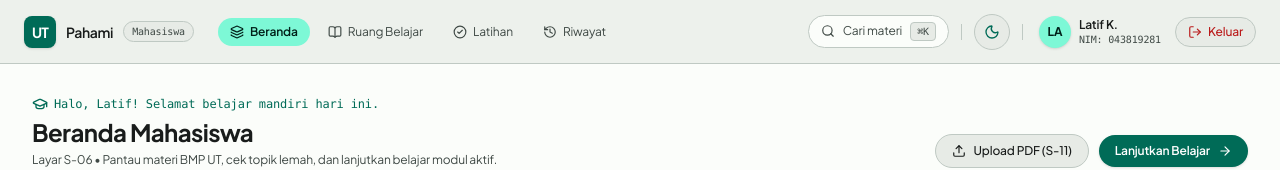
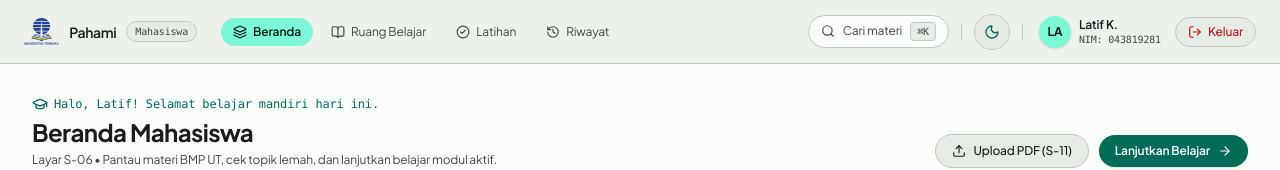
Before and after one commit to ZenLloyd/pahami-ut, a Next.js app: page /beranda in a window 1280 px wide. Shown: the top 170 px of the page. Built offline with nearby package versions, Linux system fonts and the light colour scheme.

Commit message:
feat(branding): implementasikan logo resmi universitas terbuka svg di seluruh aplikasi

```diff
--- a/src/app/admin/page.tsx
+++ b/src/app/admin/page.tsx
@@ -5,6 +5,7 @@ import Link from "next/link";
 import { useRouter } from "next/navigation";
 import { ThemeToggle } from "@/components/ThemeToggle";
 import { LogoutModal } from "@/components/LogoutModal";
+import { LogoUT } from "@/components/LogoUT";
 import {
   Users,
   FileText,
@@ -68,9 +69,7 @@ export default function AdminDashboardPage() {
       <header className="h-16 border-b border-outline-variant bg-surface-container px-4 sm:px-6 flex items-center justify-between shrink-0 sticky top-0 z-50">
         <div className="flex items-center gap-6">
           <Link href="/admin" className="flex items-center gap-2.5">
-            <div className="w-8 h-8 rounded-lg bg-primary text-on-primary font-bold flex items-center justify-center text-sm tracking-tighter shadow-sm">
-              UT
-            </div>
+            <LogoUT />
             <span className="font-semibold text-base text-on-surface tracking-tight">
               Pahami Admin
             </span>
--- a/src/app/atur-ulang-sandi/page.tsx
+++ b/src/app/atur-ulang-sandi/page.tsx
@@ -4,6 +4,7 @@ import { useState, Suspense } from "react";
 import Link from "next/link";
 import { useRouter, useSearchParams } from "next/navigation";
 import { SYSTEM_MESSAGES } from "@/lib/messages";
+import { LogoUT } from "@/components/LogoUT";
 import { Eye, EyeOff, Loader2, AlertCircle, CheckCircle2 } from "lucide-react";
 
 function AturUlangSandiContent() {
@@ -58,9 +59,7 @@ function AturUlangSandiContent() {
     <div className="min-h-screen bg-surface text-on-surface flex flex-col justify-center items-center px-4 py-12 selection:bg-primary-container selection:text-on-primary-container">
       <div className="mb-6 flex flex-col items-center text-center">
         <Link href="/" className="flex items-center gap-2 mb-2 hover:opacity-85 transition">
-          <div className="w-8 h-8 rounded-lg bg-primary text-on-primary font-bold flex items-center justify-center text-sm tracking-tighter shadow-sm">
-            UT
-          </div>
+          <LogoUT />
           <span className="font-semibold text-base text-on-surface tracking-tight">
             Pahami
           </span>
--- a/src/app/daftar/page.tsx
+++ b/src/app/daftar/page.tsx
@@ -6,6 +6,7 @@ import { useRouter } from "next/navigation";
 import { SYSTEM_MESSAGES } from "@/lib/messages";
 import { simpanPenggunaBaru } from "@/lib/auth";
 import { ThemeToggle } from "@/components/ThemeToggle";
+import { LogoUT } from "@/components/LogoUT";
 import { Eye, EyeOff, Loader2, AlertCircle } from "lucide-react";
 
 export default function DaftarPage() {
@@ -140,9 +141,7 @@ export default function DaftarPage() {
       {/* Brand Header */}
       <div className="mb-6 flex flex-col items-center text-center">
         <Link href="/" className="flex items-center gap-2 mb-2 hover:opacity-85 transition">
-          <div className="w-8 h-8 rounded-lg bg-primary text-on-primary font-bold flex items-center justify-center text-sm tracking-tighter shadow-sm">
-            UT
-          </div>
+          <LogoUT />
           <span className="font-semibold text-base text-on-surface tracking-tight">
             Pahami
           </span>
--- a/src/app/learning/[moduleId]/LearningRoomClient.tsx
+++ b/src/app/learning/[moduleId]/LearningRoomClient.tsx
@@ -5,6 +5,7 @@ import Link from "next/link";
 import { mockInitialMessages } from "@/data/mockData";
 import { ChatMessage } from "@/types";
 import { ThemeToggle } from "@/components/ThemeToggle";
+import { LogoUT } from "@/components/LogoUT";
 import {
   ArrowLeft,
   BookOpen,
@@ -105,9 +106,7 @@ export function LearningRoomClient({ moduleId }: { moduleId: string }) {
             title="Kembali ke Beranda"
           >
             <ArrowLeft className="w-4 h-4 text-on-surface-variant" />
-            <div className="w-6 h-6 rounded bg-primary text-on-primary font-bold flex items-center justify-center text-xs tracking-tighter shadow-sm">
-              UT
-            </div>
+            <LogoUT className="h-5 w-auto object-contain" width={26} height={21} />
             <span className="font-semibold text-on-surface tracking-tight text-xs hidden sm:inline">
               Pahami
             </span>
--- a/src/app/lupa-sandi/page.tsx
+++ b/src/app/lupa-sandi/page.tsx
@@ -3,6 +3,7 @@
 import { useState, useEffect } from "react";
 import Link from "next/link";
 import { SYSTEM_MESSAGES } from "@/lib/messages";
+import { LogoUT } from "@/components/LogoUT";
 import { ArrowLeft, CheckCircle2, Loader2, Mail } from "lucide-react";
 
 export default function LupaSandiPage() {
@@ -49,9 +50,7 @@ export default function LupaSandiPage() {
     <div className="min-h-screen bg-surface text-on-surface flex flex-col justify-center items-center px-4 py-12 selection:bg-primary-container selection:text-on-primary-container">
       <div className="mb-6 flex flex-col items-center text-center">
         <Link href="/" className="flex items-center gap-2 mb-2 hover:opacity-85 transition">
-          <div className="w-8 h-8 rounded-lg bg-primary text-on-primary font-bold flex items-center justify-center text-sm tracking-tighter shadow-sm">
-            UT
-          </div>
+          <LogoUT />
           <span className="font-semibold text-base text-on-surface tracking-tight">
             Pahami
           </span>
--- a/src/app/masuk/page.tsx
+++ b/src/app/masuk/page.tsx
@@ -6,6 +6,7 @@ import { useRouter } from "next/navigation";
 import { SYSTEM_MESSAGES } from "@/lib/messages";
 import { verifikasiLogin } from "@/lib/auth";
 import { ThemeToggle } from "@/components/ThemeToggle";
+import { LogoUT } from "@/components/LogoUT";
 import { Eye, EyeOff, Loader2, AlertCircle } from "lucide-react";
 
 export default function MasukPage() {
@@ -89,9 +90,7 @@ export default function MasukPage() {
       {/* Brand Header */}
       <div className="mb-6 flex flex-col items-center text-center">
         <Link href="/" className="flex items-center gap-2 mb-2 hover:opacity-85 transition">
-          <div className="w-8 h-8 rounded-lg bg-primary text-on-primary font-bold flex items-center justify-center text-sm tracking-tighter shadow-sm">
-            UT
-          </div>
+          <LogoUT />
           <span className="font-semibold text-base text-on-surface tracking-tight">
             Pahami
           </span>
--- a/src/app/page.tsx
+++ b/src/app/page.tsx
@@ -1,5 +1,6 @@
 import Link from "next/link";
 import { ThemeToggle } from "@/components/ThemeToggle";
+import { LogoUT } from "@/components/LogoUT";
 import {
   ArrowRight,
   BookOpen,
@@ -17,9 +18,7 @@ export default function LandingPage() {
       {/* 1. NAVIGASI ATAS */}
       <header className="h-16 border-b border-outline-variant bg-surface/90 backdrop-blur sticky top-0 z-50 px-4 sm:px-6 flex items-center justify-between">
         <div className="flex items-center gap-2 sm:gap-2.5">
-          <div className="w-8 h-8 rounded-lg bg-primary text-on-primary font-bold flex items-center justify-center text-sm tracking-tighter shadow-sm">
-            UT
-          </div>
+          <LogoUT />
           <span className="font-semibold text-base tracking-tight text-on-surface">
             Pahami
           </span>
--- /dev/null
+++ b/src/components/LogoUT.tsx
@@ -0,0 +1,24 @@
+import Image from "next/image";
+
+interface LogoUTProps {
+  className?: string;
+  width?: number;
+  height?: number;
+}
+
+export function LogoUT({
+  className = "h-7 w-auto object-contain",
+  width = 34,
+  height = 27,
+}: LogoUTProps) {
+  return (
+    <Image
+      src="/logo-ut.svg"
+      alt="Logo Resmi Universitas Terbuka"
+      width={width}
+      height={height}
+      className={`shrink-0 ${className}`}
+      priority
+    />
+  );
+}
--- a/src/components/Navbar.tsx
+++ b/src/components/Navbar.tsx
@@ -7,6 +7,7 @@ import { mockStudent } from "@/data/mockData";
 import { ThemeToggle } from "@/components/ThemeToggle";
 import { BottomNav } from "@/components/BottomNav";
 import { LogoutModal } from "@/components/LogoutModal";
+import { LogoUT } from "@/components/LogoUT";
 import { BookOpen, Layers, CheckCircle2, History, Search, LogOut } from "lucide-react";
 
 export function Navbar() {
@@ -18,9 +19,7 @@ export function Navbar() {
       <header className="h-16 border-b border-outline-variant bg-surface-container px-3 sm:px-4 md:px-6 flex items-center justify-between shrink-0 sticky top-0 z-50 select-none">
         <div className="flex items-center gap-4 sm:gap-6">
           <Link href="/beranda" className="flex items-center gap-2.5 hover:opacity-85 transition">
-            <div className="w-8 h-8 rounded-lg bg-primary text-on-primary font-bold flex items-center justify-center text-sm tracking-tighter shadow-sm">
-              UT
-            </div>
+            <LogoUT />
             <span className="font-semibold text-on-surface tracking-tight text-sm">
               Pahami
             </span>
```
Also changed, not shown: public/logo-ut.svg (added).
